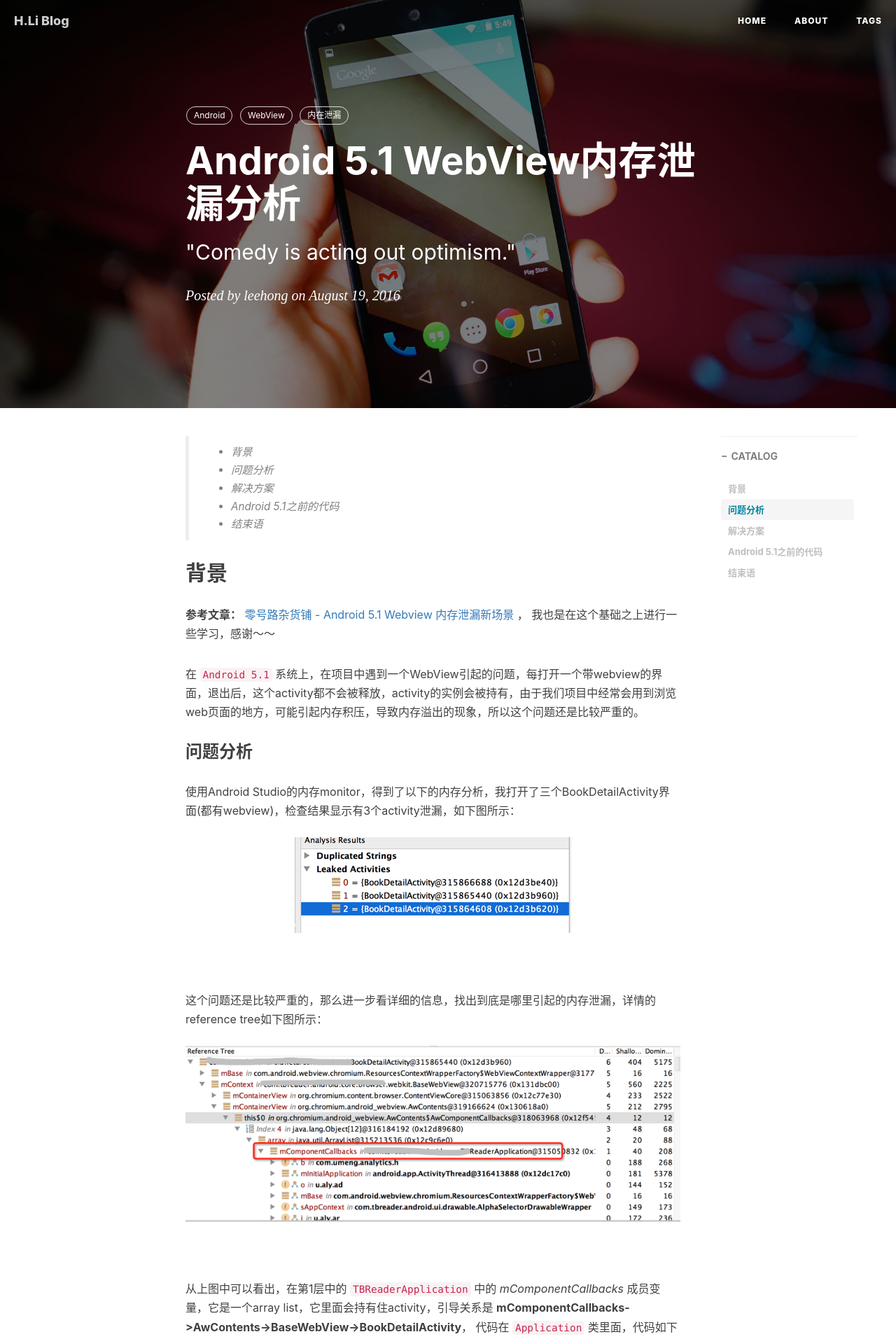
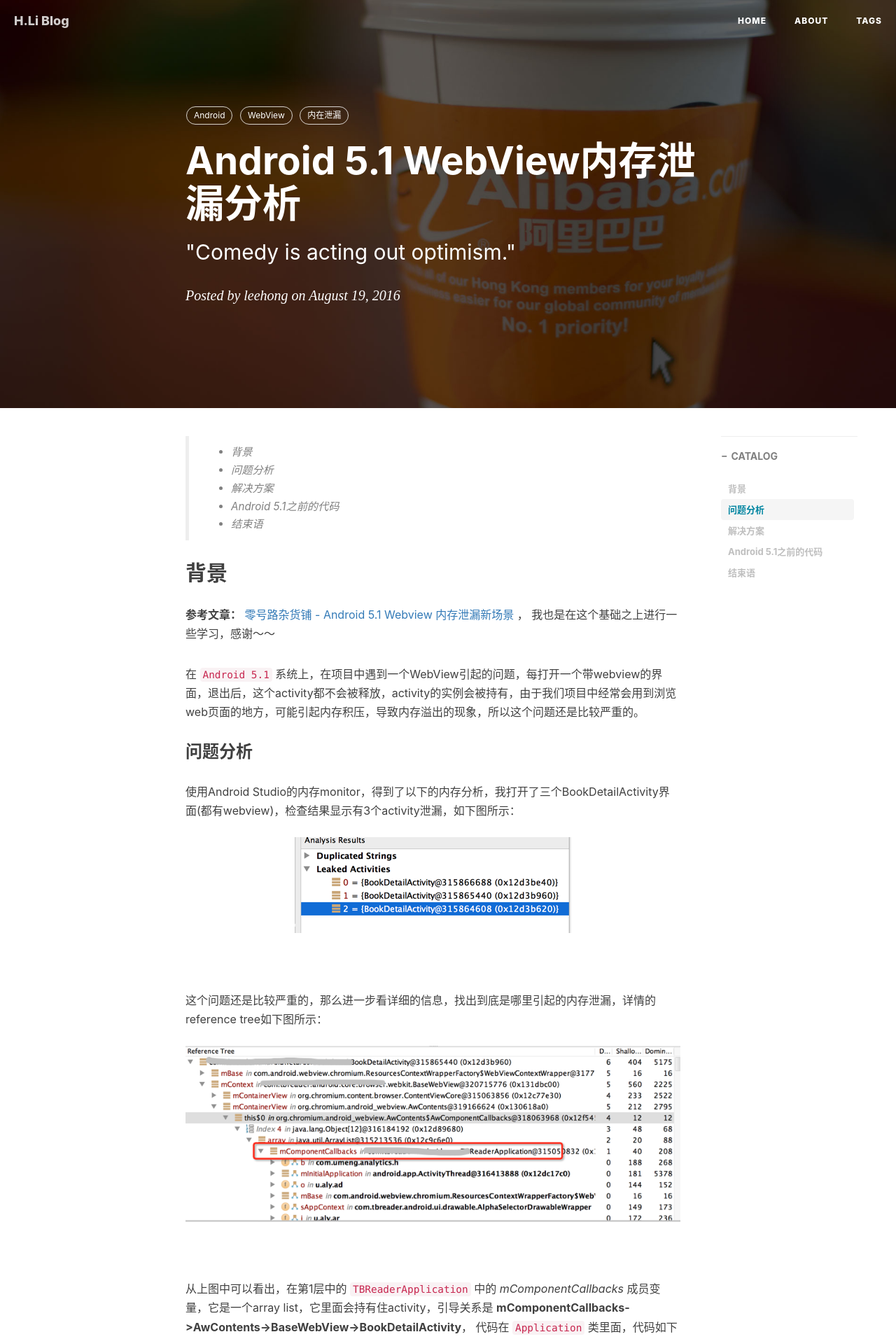
Before and after one commit to leehong2005/leehong2005.github.io, a Jekyll site: the page built from _posts/2016-08-17-webview-memory-leak.md, in a window 1280 px wide. Shown: the top 1913 px of the page at 70% size. Built offline with Jekyll 4.4.1, drawn with Linux system fonts in a browser that asks for light colours; comment, search, counter and statistics services are not loaded.

Commit message:
【功能】修改文案

```diff
--- a/_posts/2016-08-17-webview-memory-leak.md
+++ b/_posts/2016-08-17-webview-memory-leak.md
@@ -4,7 +4,7 @@
 subtitle:   " \"Comedy is acting out optimism.\" "
 date:       2016-08-19 00:00:00
 author:     "leehong"
-header-img: "img/post-bg-android.jpg"
+header-img: "img/post-bg-alibaba.jpg"
 catalog: true
 tags:
     - Android
```
Also changed, not shown: img/post-bg-bas-rider-banner.jpg (added), img/post-bg-beauty-cover.fw.png (added), img/post-bg-google.jpg (added), img/post-bg-homeslider.jpg (added), img/post-bg-move.jpeg (added), img/post-bg-nexus.jpg (added), img/post-bg-rio.jpg (added).
